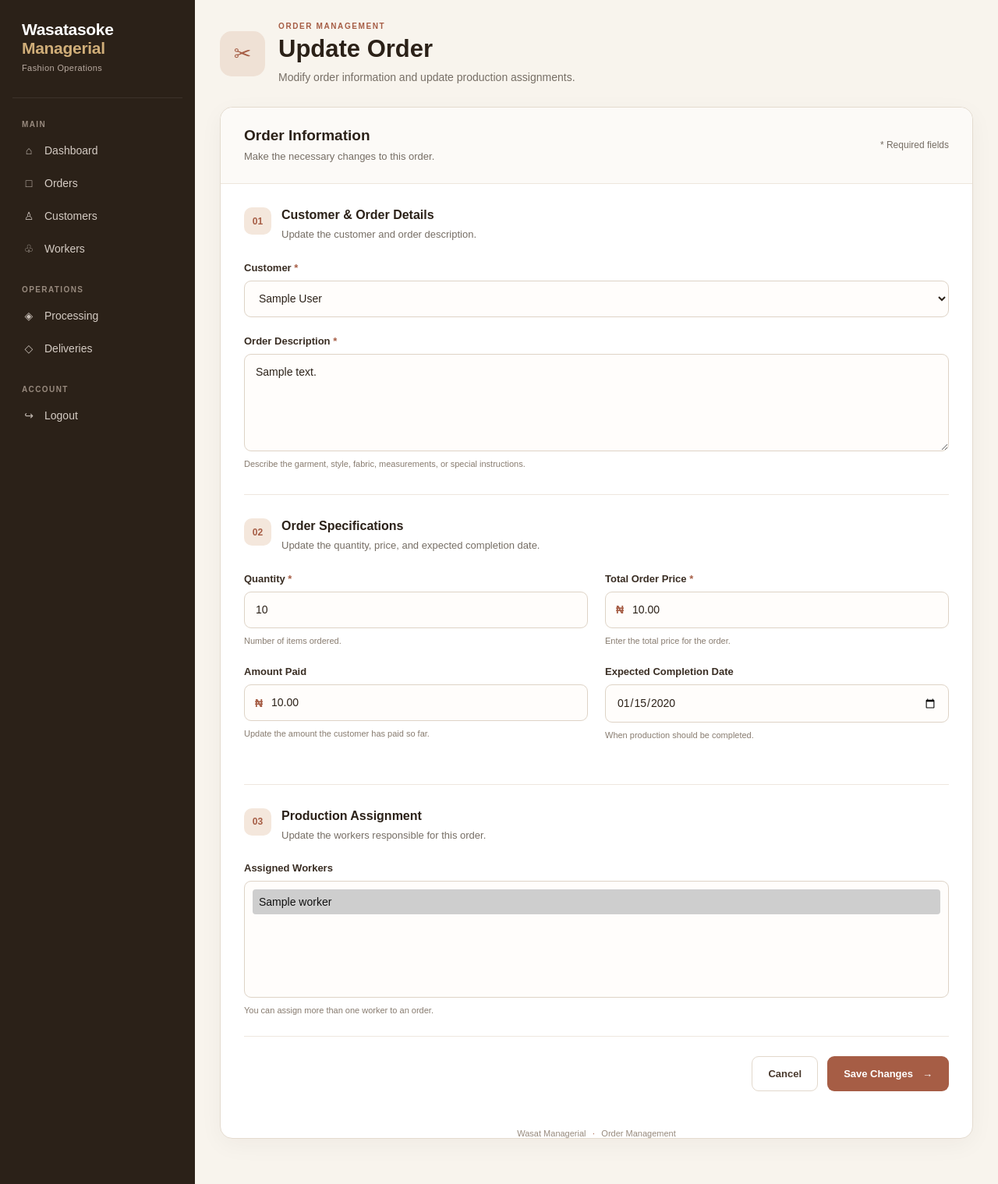
After one commit to cultivatedSpirit-uthmanDEV/Wasat-managerial-system, a Django app: page /wasatasoke/update_order/1/ in a window 1280 px wide. The commit adds this page. Shown: the whole page at 78% size. Run offline with Django 5.2, Linux system fonts and the light colour scheme; tables that the repository leaves empty hold one stand-in row (values such as "Sample post"); some libraries are stand-ins or nearby versions.

Commit message:
Implement delete button, payment status and percentages

```diff
--- a/orders/forms.py
+++ b/orders/forms.py
@@ -11,6 +11,7 @@ class OrderForm(forms.ModelForm):
             "price",
             "expected_completion_date",
             "assigned_workers",
+            "amount_paid"
         ]
 
         widgets = {
@@ -25,6 +26,22 @@ class OrderForm(forms.ModelForm):
                 }
             ),
         }
+
+
+    def clean(self):
+        cleaned_data = super().clean()
+        price = cleaned_data.get("price")
+        amount_paid = cleaned_data.get("amount_paid")
+
+
+        if price is not None and amount_paid is not None:
+            if amount_paid > price:
+                self.add_error(
+                    "amount_paid",
+                    "Amount exceeds order price!"
+                )
+
+        return cleaned_data
 
 class CustomerForm(forms.ModelForm):
     class Meta:
--- a/orders/models.py
+++ b/orders/models.py
@@ -55,6 +55,26 @@ class Order(models.Model):
         related_name="orders"
     )
     price = models.DecimalField(max_digits=12,decimal_places=2,)
+    amount_paid = models.DecimalField(max_digits=12, decimal_places=2, default=0)
+
+    @property
+    def balance(self):
+        return self.price - self.amount_paid
+    @property
+    def payment_status(self):
+        if self.amount_paid < 0:
+            return "UNPAID"
+        elif self.amount_paid < self.price:
+            return "PARTIALLY PAID"
+
+        return "FULLY PAID"
+    @property
+    def payment_percentage(self):
+        if self.price <= 0:
+            return 0
+        return (self.amount_paid/self.price) * 100
+
+
     description = models.TextField()
     quantity = models.PositiveIntegerField()
     date_ordered = models.DateTimeField(auto_now_add=True)
--- a/orders/urls.py
+++ b/orders/urls.py
@@ -58,7 +58,21 @@ urlpatterns = [
         path('order_search', views.search_order, name='order-search'),
 
     #order search
-    path('customer_search', views.search_customer, name='customer-search')
+    path('customer_search', views.search_customer, name='customer-search'),
+
+    #update order
+
+    path('update_order/<int:pk>/', views.update_order, name='update-order'),
+
+    # delete_order
+    path(
+    "delete-order/<int:pk>/",
+    views.delete_order,
+    name="delete-order"
+),
+
+
+
 
 
 ]
--- a/orders/views.py
+++ b/orders/views.py
@@ -89,14 +89,23 @@ def order_detail(request, pk):
 # CRUD for management
 
 def create_order(request):
+
     if request.method == "POST":
+        form = OrderForm(request.POST)
 
-        form = OrderForm(request.POST)
         if form.is_valid():
-            form.save()
+            order = form.save()
+
+            print("ORDER SAVED:", order.order_number)
+            print("Price:", order.price)
+            print("Amount Paid:", order.amount_paid)
+            print("Balance:", order.balance)
+            print("Payment Status:", order.payment_status)
+
             return redirect("order-list")
 
-        print("FORM ERRORS:", form.errors)
+        else:
+            print("FORM ERRORS:", form.errors)
 
     else:
         form = OrderForm()
@@ -106,6 +115,8 @@ def create_order(request):
         "Actions/create_order.html",
         {"form": form}
     )
+
+
 
 def create_worker(request):
     form = WorkerForm(request.POST or None)
@@ -118,6 +129,8 @@ def create_worker(request):
     }
 
     return render(request, 'Actions/create_worker.html', context)
+
+
 
 def create_customer(request):
     form =  CustomerForm(request.POST or None)
@@ -255,3 +268,50 @@ def search_customer(request):
         'query' : query,
         'customer' : customer
     })
+
+def update_order(request, pk):
+
+    order = get_object_or_404(Order, pk=pk)
+
+    if request.method == 'POST':
+
+        form = OrderForm(request.POST , instance=order)
+        if form.is_valid():
+           form.save()
+           return redirect("order-list")
+
+    else:
+        form = OrderForm(instance=order)
+
+    context = {
+        "form" : form,
+        "order" : order
+    }
+
+    return render(request, "update_order.html", context)
+
+from django.shortcuts import get_object_or_404, redirect, render
+from django.contrib import messages
+
+from orders.models import Order
+
+
+def delete_order(request, pk):
+    order = get_object_or_404(Order, pk=pk)
+
+    if request.method == "POST":
+        order_number = order.order_number
+        order.delete()
+
+        messages.success(
+            request,
+            f"{order.customer.name}'s order of {order_number} was successfully deleted."
+        )
+
+        return redirect("order-list")
+
+    return render(
+        request,
+        "Actions/delete_order.html",
+        {"order": order}
+    )
--- a/static/css/create_order.css
+++ b/static/css/create_order.css
@@ -497,14 +497,18 @@
             margin: 12px 0 25px;
         }
 
-        .form-actions {
-            flex-direction: column-reverse;
-            align-items: stretch;
-        }
+       .form-actions {
+    flex-direction: row;
+    justify-content: flex-end;
+    align-items: center;
+    flex-wrap: nowrap;
+    gap: 12px;
+}
 
-        .form-actions .btn {
-            width: 100%;
-        }
+.form-actions .btn {
+    width: auto;
+    flex: 0 1 auto;
+}
     }
 
     @media (max-width: 400px) {
--- a/template/Actions/create_delivery.html
+++ b/template/Actions/create_delivery.html
@@ -7,7 +7,7 @@
 <div class="page-header">
   <div>
     <h1>Record Delivery</h1>
-    <p>Record a delivery for order {{ order.order_number }}.</p>
+    <p>Record a delivery for order {{ order.order_number }}, <strong>{{ order.customer.name }}</strong>.</p>
   </div>
 </div>
 
--- /dev/null
+++ b/template/update_order.html
@@ -0,0 +1,220 @@
+{% extends "base.html" %} {% load static %} {% block title %}Update Order |
+Wasat Managerial{% endblock %} {% block content %}
+
+<link rel="stylesheet" href="{% static 'css/create_order.css' %}" />
+
+<div class="order-page">
+  <!-- Page heading -->
+  <div class="page-header">
+    <div class="page-heading-icon">✂</div>
+
+    <div class="page-heading-text">
+      <span class="eyebrow">ORDER MANAGEMENT</span>
+      <h1>Update Order</h1>
+      <p>Modify order information and update production assignments.</p>
+    </div>
+  </div>
+
+  <!-- Form card -->
+  <div class="form-card">
+    <div class="form-card-header">
+      <div>
+        <h2>Order Information</h2>
+        <p>Make the necessary changes to this order.</p>
+      </div>
+
+      <span class="required-note"> * Required fields </span>
+    </div>
+
+    <form method="POST">
+      {% csrf_token %} {% if form.non_field_errors %}
+      <div class="form-alert">
+        <strong>Please review the form.</strong>
+        {{ form.non_field_errors }}
+      </div>
+      {% endif %}
+
+      <!-- Customer and description -->
+      <div class="form-section">
+        <div class="section-heading">
+          <span class="section-number">01</span>
+          <div>
+            <h3>Customer & Order Details</h3>
+            <p>Update the customer and order description.</p>
+          </div>
+        </div>
+
+        <div class="form-group">
+          <label for="{{ form.customer.id_for_label }}">
+            Customer <span class="required">*</span>
+          </label>
+
+          {{ form.customer }} {% if form.customer.errors %}
+          <div class="form-error">{{ form.customer.errors }}</div>
+          {% endif %}
+        </div>
+
+        <div class="form-group">
+          <label for="{{ form.description.id_for_label }}">
+            Order Description <span class="required">*</span>
+          </label>
+
+          {{ form.description }}
+
+          <small class="field-help">
+            Describe the garment, style, fabric, measurements, or special
+            instructions.
+          </small>
+
+          {% if form.description.errors %}
+          <div class="form-error">{{ form.description.errors }}</div>
+          {% endif %}
+        </div>
+      </div>
+
+      <div class="section-divider"></div>
+
+      <!-- Quantity and price -->
+      <div class="form-section">
+        <div class="section-heading">
+          <span class="section-number">02</span>
+          <div>
+            <h3>Order Specifications</h3>
+            <p>Update the quantity, price, and expected completion date.</p>
+          </div>
+        </div>
+
+        <div class="form-row">
+          <div class="form-group">
+            <label for="{{ form.quantity.id_for_label }}">
+              Quantity <span class="required">*</span>
+            </label>
+
+            {{ form.quantity }}
+
+            <small class="field-help"> Number of items ordered. </small>
+
+            {% if form.quantity.errors %}
+            <div class="form-error">{{ form.quantity.errors }}</div>
+            {% endif %}
+          </div>
+
+          <div class="form-group">
+            <label for="{{ form.price.id_for_label }}">
+              Total Order Price <span class="required">*</span>
+            </label>
+
+            <div class="price-input-wrap">
+              <span class="price-prefix">₦</span>
+              {{ form.price }}
+            </div>
+
+            <small class="field-help">
+              Enter the total price for the order.
+            </small>
+
+            {% if form.price.errors %}
+            <div class="form-error">{{ form.price.errors }}</div>
+            {% endif %}
+          </div>
+        </div>
+<div class="form-row">
+
+    <div class="form-group">
+        <label for="{{ form.amount_paid.id_for_label }}">
+            Amount Paid
+        </label>
+
+        <div class="price-input-wrap">
+            <span class="price-prefix">₦</span>
+            {{ form.amount_paid }}
+        </div>
+
+        <small class="field-help">
+            Update the amount the customer has paid so far.
+        </small>
+
+        {% if form.amount_paid.errors %}
+            <div class="form-error">
+                {{ form.amount_paid.errors }}
+            </div>
+        {% endif %}
+    </div>
+
+    <div class="form-group">
+        <label for="{{ form.expected_completion_date.id_for_label }}">
+            Expected Completion Date
+        </label>
+
+        {{ form.expected_completion_date }}
+
+        <small class="field-help">
+            When production should be completed.
+        </small>
+
+        {% if form.expected_completion_date.errors %}
+            <div class="form-error">
+                {{ form.expected_completion_date.errors }}
+            </div>
+        {% endif %}
+    </div>
+
+</div>
+
+      <div class="section-divider"></div>
+
+      <!-- Worker assignment -->
+      <div class="form-section">
+        <div class="section-heading">
+          <span class="section-number">03</span>
+          <div>
+            <h3>Production Assignment</h3>
+            <p>Update the workers responsible for this order.</p>
+          </div>
+        </div>
+
+        <div class="form-group worker-group">
+          <label for="{{ form.assigned_workers.id_for_label }}">
+            Assigned Workers
+          </label>
+
+          {{ form.assigned_workers }}
+
+          <small class="field-help">
+            You can assign more than one worker to an order.
+          </small>
+
+          {% if form.assigned_workers.errors %}
+          <div class="form-error">{{ form.assigned_workers.errors }}</div>
+          {% endif %}
+        </div>
+      </div>
+
+      <!-- Form actions -->
+      <div class="form-actions">
+        <a href="{% url 'order-list' %}" class="btn btn-secondary"> Cancel </a>
+
+        <button type="submit" class="btn btn-primary">
+          <span>Save Changes</span>
+          <span aria-hidden="true">→</span>
+        </button>
+      </div>
+    </form>
+  </div>
+
+  <p class="form-footer-note">
+    Wasat Managerial <span>·</span> Order Management
+  </p>
+</div>
+
+<!-- Choices.js -->
+<link
+  rel="stylesheet"
+  href="https://cdn.jsdelivr.net/npm/choices.js/public/assets/styles/choices.min.css"
+/>
+
+<script src="https://cdn.jsdelivr.net/npm/choices.js/public/assets/scripts/choices.min.js"></script>
+
+<script src="{% static 'javascript/create_order.js' %}"></script>
+
+{% endblock content %}
```
Also changed, not shown: static/css/delete_order.css (added, +87 -0 lines), template/Actions/create_order.html (+36 -54 lines), template/Actions/delete_order.html (added, +52 -0 lines), template/details/order_detail.html (+17 -1 lines), template/lists/order_list.html (+19 -14 lines), orders/migrations/0008_order_amount_paid.py (added).
